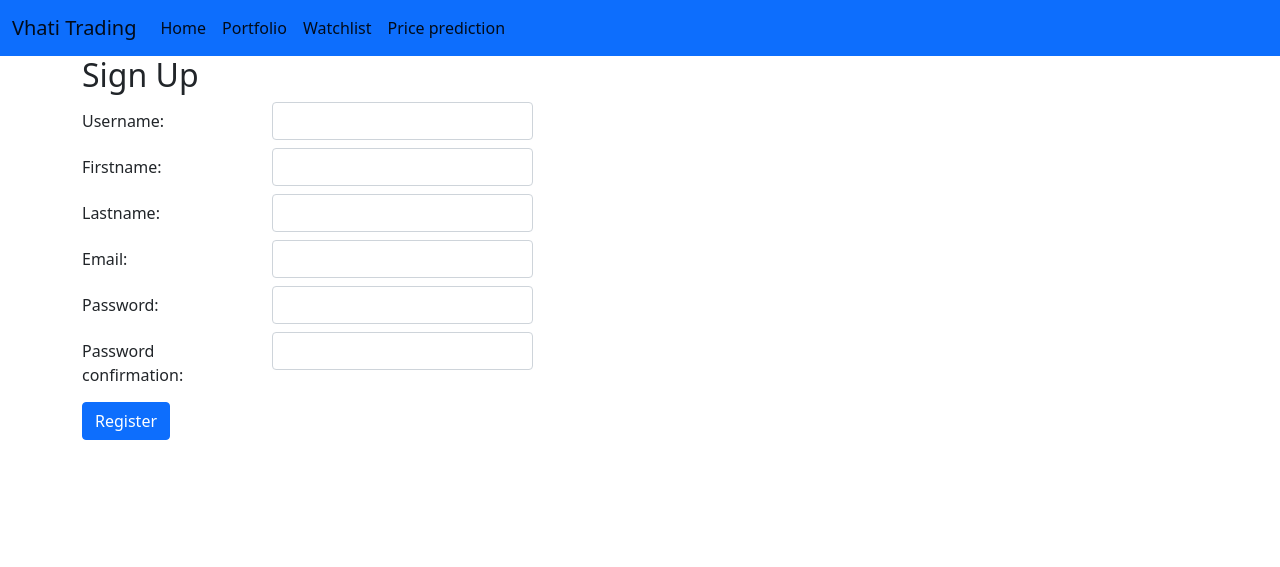
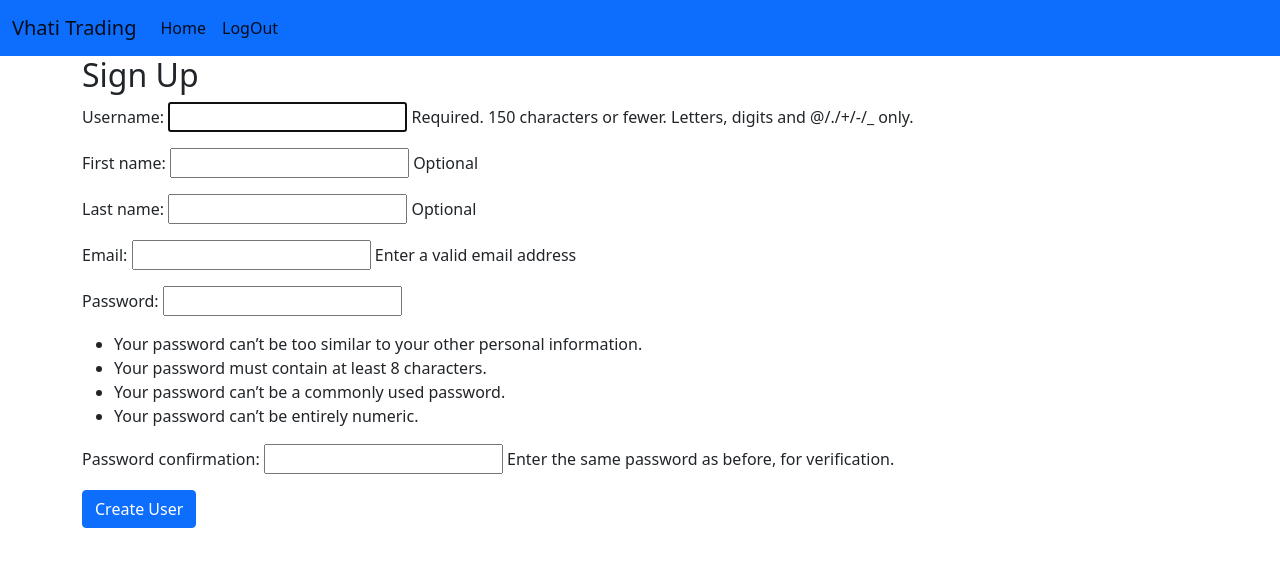
Before and after one commit to madhavraj1997/price-prediction, a Django app: page /signup/ in a window 1280 px wide. Shown: the top 567 px of the page. Run offline with Django 4.2, Linux system fonts and the light colour scheme.

Commit message:
finish login page

```diff
--- a/smp/admin.py
+++ b/smp/admin.py
@@ -1,5 +1,5 @@
 from django.contrib import admin
 from .models import *
 # Register your models here.
-admin.site.register(Portfolio)
-admin.site.register(Watchlist)
+# admin.site.register(Portfolio)
+# admin.site.register(Watchlist)
--- a/smp/forms.py
+++ b/smp/forms.py
@@ -1,13 +1,14 @@
 from django import forms
 from django.contrib.auth.models import User
 from django.contrib.auth.forms import UserCreationForm
-# from platformdirs import user_data_path
+from django.forms import ModelForm
 
 # Sign Up Form
-class SignUpForm(UserCreationForm):
+class CreateUserForm(UserCreationForm):
     first_name = forms.CharField(max_length=30, required=False, help_text='Optional')
     last_name = forms.CharField(max_length=30, required=False, help_text='Optional')
     email = forms.EmailField(max_length=254, help_text='Enter a valid email address')
+
 
     class Meta:
         model = User
@@ -20,7 +21,7 @@ class SignUpForm(UserCreationForm):
             'password2',
             ]
     def save(self, commit=True):
-        user = super(SignUpForm, self).save(commit=False)
+        user = super(CreateUserForm, self).save(commit=False)
         user.email = self.cleaned_data['email']
         if commit:
             user.save()
--- a/smp/templates/code/main.html
+++ b/smp/templates/code/main.html
@@ -24,7 +24,7 @@
               <li class="nav-item">
                 <a class="nav-link active" aria-current="page" href="{% url 'home' %}">Home</a>
               </li>
-
+              {% if user.is_authenticated %}
               <li class="nav-item">
                 <a class="nav-link active" aria-current="page" href="{% url 'portfolio' %}">Portfolio</a>
               </li>
@@ -35,6 +35,10 @@
 
               <li class="nav-item">
                 <a class="nav-link active" aria-current="page" href="{% url 'price_prediction' %}"> Price prediction</a>
+              </li>
+              {% endif %}
+              <li class="log-item">
+                <a class="nav-link active" aria-current="page" href="{% url 'logout' %}"> LogOut</a>
               </li>
 
 
--- a/smp/templates/registration/password_reset_done.html
+++ b/smp/templates/registration/password_reset_done.html
@@ -1,2 +1,3 @@
+
 <h2>Reset Password</h2>
 <p>We have sended you reset password link on your email. Please Check Your Email.</p>
--- a/smp/templates/registration/password_reset_form.html
+++ /dev/null
@@ -1,6 +0,0 @@
-<h2>Reset Password</h2>
-<form method="post">
-    {% csrf_token %}
-    {{ form.as_p }}
-    <button type="submit">submit</button>
-</form>
--- a/smp/templates/registration/signup.html
+++ b/smp/templates/registration/signup.html
@@ -5,52 +5,15 @@
     <h2>Sign Up</h2>
     <form method="post">
         {% csrf_token %}
-        {% comment %} {{ form.as_p }} {% endcomment %}
+        {{ form.as_p }}
 
-            <div class="row mb-2">
-              <label for="inputUsername3" class="col-sm-2 col-form-label">Username:</label>
-              <div class="col-sm-3">
-                <input type="name" class="form-control">
-              </div>
-            </div>
-            <div class="row mb-2">
-              <label for="inputFirstname3" class="col-sm-2 col-form-label">Firstname:</label>
-              <div class="col-sm-3">
-                <input type="name" class="form-control">
-              </div>
-            </div>
+            {% comment %} <a href="{% url 'home' %}"> {% endcomment %}
 
-            <div class="row mb-2">
-                <label for="inputLast3" class="col-sm-2 col-form-label">Lastname:</label>
-                <div class="col-sm-3">
-                  <input type="name" class="form-control">
-                </div>
-              </div>
-
-              <div class="row mb-2">
-                <label for="inputEmail3" class="col-sm-2 col-form-label">Email:</label>
-                <div class="col-sm-3">
-                  <input type="email" class="form-control">
-                </div>
-              </div>
-              <div class="row mb-2">
-                <label for="inputPassword3" class="col-sm-2 col-form-label">Password:</label>
-                <div class="col-sm-3">
-                  <input type="password" class="form-control">
-                </div>
-              </div>
-
-              <div class="row mb-2">
-                <label for="inputPassword3" class="col-sm-2 col-form-label">Password confirmation:</label>
-                <div class="col-sm-3">
-                  <input type="password" class="form-control">
-                </div>
-              </div>
-
-
-            <button type="submit" class="btn btn-primary""{% url 'home' %}">Register</button>
+            <button type="submit" class="btn btn-primary">Create User</button>
+            {% comment %} </a> {% endcomment %}
 
         <br><br>
 
     </form>
+    {{ form.errors }}
 {% endblock content %}
--- a/smp/urls.py
+++ b/smp/urls.py
@@ -1,3 +1,6 @@
+
+from django.conf.urls import include
+from django.contrib.auth import views as auth_views
 from django.urls import path
 from . import views
 
@@ -7,5 +10,19 @@ urlpatterns = [
     path('portfolio/', views.portfolio, name ="portfolio"),
     path('watchlist/', views.watchlist, name ="watchlist"),
     path('price_prediction/', views.price_prediction, name ="price_prediction"),
-    path('signup/', views.signup, name="signup")
+    path('signup/', views.signup, name="signup"),
+    path('logout/', views.logoutuser, name="logout"),
+    path('accounts/', include('django.contrib.auth.urls')),
+
+
+
+    # reset password url
+    path('password_reset/', auth_views.PasswordResetView.as_view(template_name = "registration/password_reset.html"), name= "password_reset"),
+
+    path('password_reset/done/', auth_views.PasswordResetDoneView.as_view(template_name = "registration/password_reset_done.html"), name= "password_reset_done"),
+
+    path('reset/<uidb64>/<token>/', auth_views.PasswordResetConfirmView.as_view(template_name = "registration/password_reset_confirm.html"), name= "password_reset_confirm"),
+
+    path('password_reset_complete/', auth_views.PasswordResetCompleteView.as_view(template_name = "registration/password_reset_complete.html"), name= "password_reset_complete"),
+
 ]
--- a/smp/views.py
+++ b/smp/views.py
@@ -1,30 +1,52 @@
+
 from django.core.paginator import Paginator
 from django.shortcuts import render, redirect
-from django.contrib.auth import authenticate, login
-from .forms import SignUpForm
+from django.contrib.auth import authenticate, login, logout
+from django.contrib.auth.forms import UserCreationForm
+from .forms import CreateUserForm
+from django.contrib import messages
+from django.contrib.auth.decorators import login_required
+
 
 
 # Create your views here.
 def home(request):
     # model = Item
     paginate_by = 2
+    # return render(request, 'code/home.html')
+# def loginpage(request):
+    if request.method == "POST":
+        username = request.POST.get('uname')
+        password = request.POST.get('pass')
+
+        user = authenticate(request, username=username, password=password)
+
+        if user is not None:
+            login(request, user)
+            return redirect('portfolio')
+        else:
+            messages.info(request, 'Username OR Password is incorrect')
+            # return render(request, 'code/home.html')
+
     return render(request, 'code/home.html')
 
-
+@login_required
 def portfolio(request):
     context={}
     return render(request, 'code/portfolio.html', context)
-
+@login_required
 def price_prediction(request):
     context = {}
     return render(request, 'code/price_prediction.html', context)
-
+@login_required
 def watchlist(request):
     context = {}
     return render(request, 'code/watchlist.html', {})
 def signup(request):
+    form = CreateUserForm()
+
     if request.method =='POST':
-        form = SignUpForm(request.POST)
+        form = CreateUserForm(request.POST)
         if form.is_valid():
             new_user = form.save()
             new_user = authenticate(
@@ -35,6 +57,11 @@ def signup(request):
             login(request,new_user)
             return redirect('home')
         else:
-            form = SignUpForm()
+            form = CreateUserForm()
+    context = {'form':form}
+    return render(request, 'registration/signup.html', context)
 
-    return render(request, 'registration/signup.html')
+
+def logoutuser(request):
+    logout(request)
+    return redirect('home')
--- a/spp/urls.py
+++ b/spp/urls.py
@@ -19,5 +19,5 @@ from django.urls import path, include
 urlpatterns = [
     path('admin/', admin.site.urls),
     path('', include('smp.urls')),
-    path('accounts/', include('django.contrib.auth.urls')),
+
 ]
```
Also changed, not shown: smp/models.py (+25 -25 lines), smp/templates/code/home.html (+9 -8 lines), smp/templates/registration/password_reset.html (added, +7 -0 lines), smp/templates/registration/password_reset_complete.html (+2 -8 lines), smp/templates/registration/password_reset_confirm.html (+8 -8 lines), spp/settings.py (+9 -0 lines), db.sqlite3.
